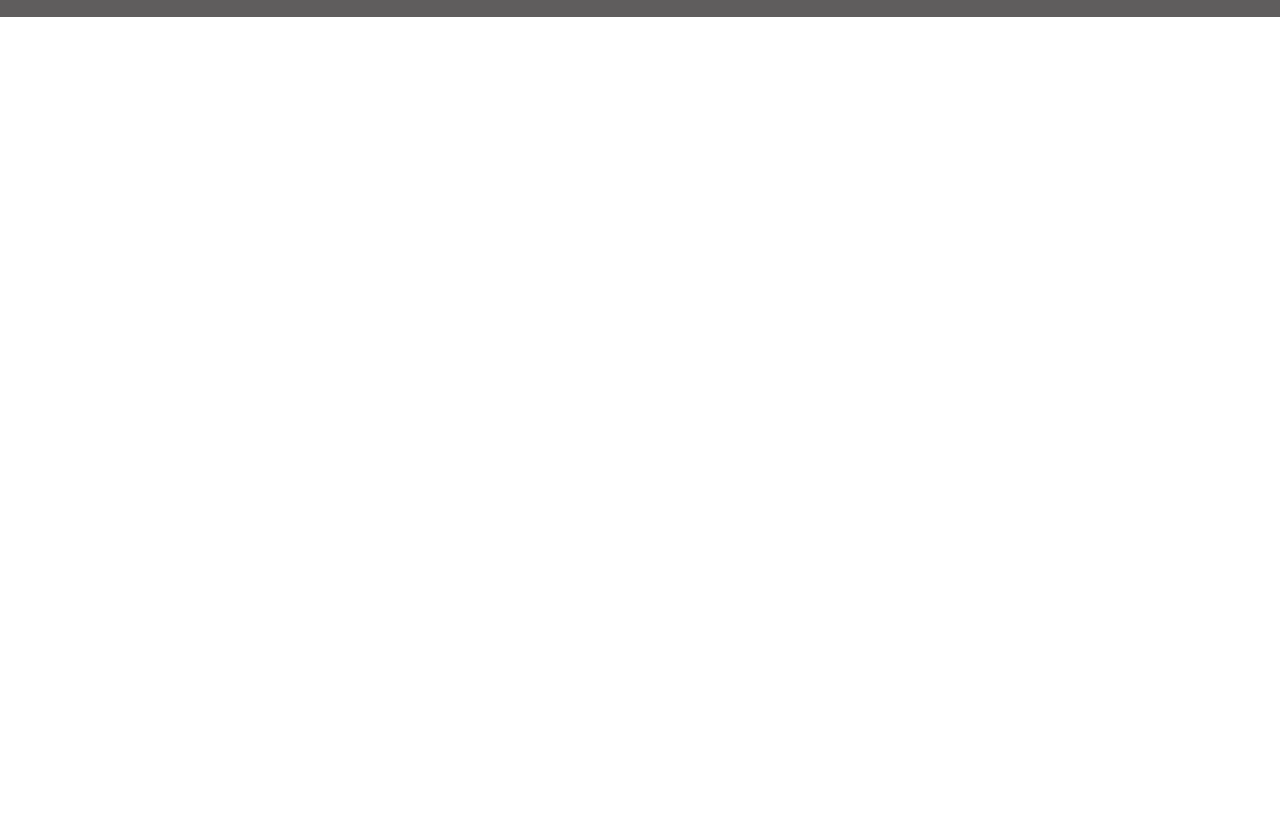
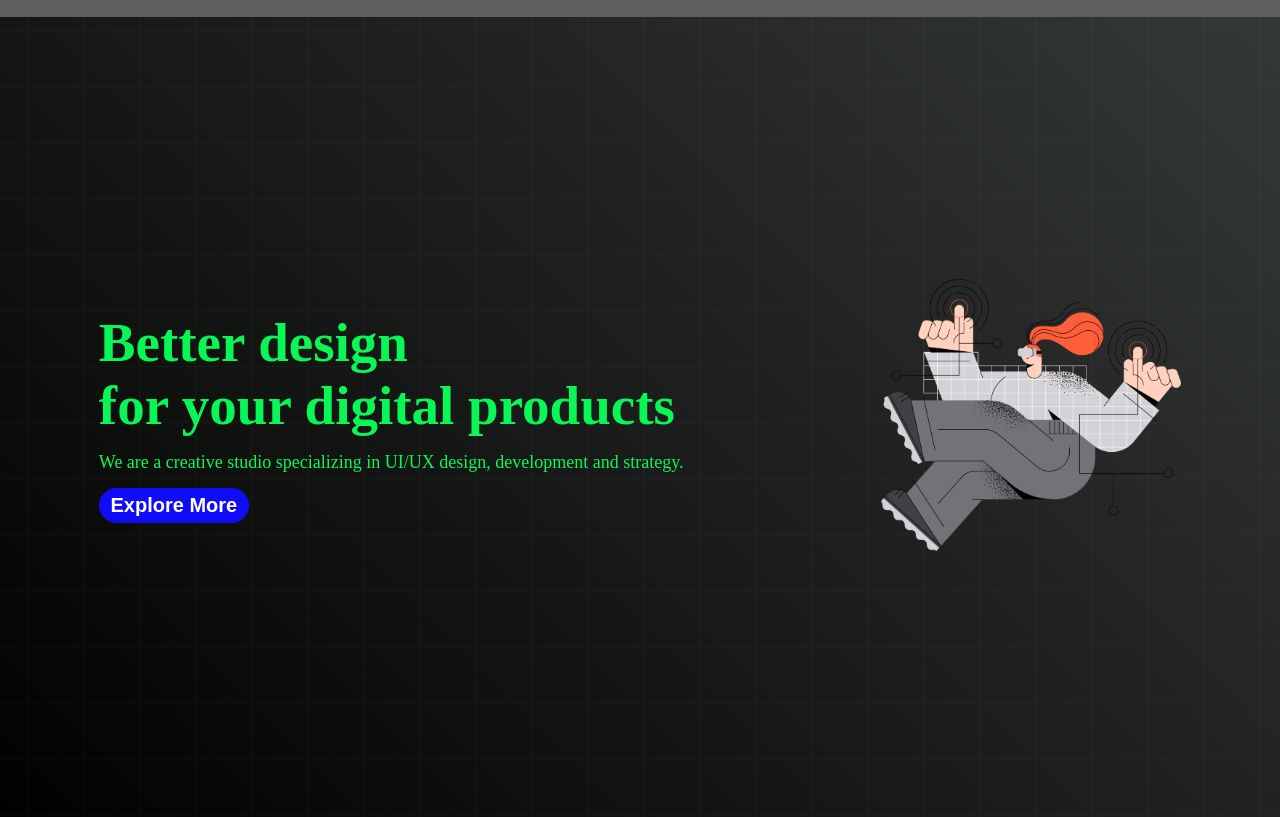
Before and after one commit to Minhaj274/practice-project1, a plain HTML site: page digital-products-b8-main/index.html in a window 1280 px wide. Shown: the part 54-871 px from the top of the page. Before the commit the page ends 800 px from the top, so only its background shows below. Drawn offline with Linux system fonts and the light colour scheme.

Commit message:
main & banner added

```diff
--- a/digital-products-b8-main/index.html
+++ b/digital-products-b8-main/index.html
@@ -8,7 +8,9 @@
 
 </head>
 <body>
+
     <header>
+        <!--this is nav bar section-->
         <nav>
             <div class="menu-container">
                 <div class="logo">
@@ -24,8 +26,34 @@
 
         </nav>
     </header>
-    <main></main>
-    <footer></footer>
+    <main>
+            <!--main & banner-->
+        <section>
+            <div class="banner-container">
+                <div class="banner-text">
+                    <h1 class="tittle">Better design <br>
+                        for your digital products</h1>
+                    <p class="description">
+                        We are a creative studio specializing in UI/UX design,
+                        development and strategy.
+                    </p>
+                    <button class="explr-btn">Explore More</button>
+                </div>
+
+                <div class="banner-photo">
+                <img class="banner-img" src="./images/banner.png" alt="">
+            </div>
+
+        </section>
+
+
+    </main>
+
+    <footer>
+
+
+
+    </footer>
 
 
 
--- a/digital-products-b8-main/style.css
+++ b/digital-products-b8-main/style.css
@@ -29,3 +29,40 @@
 .item:hover{
     color: red;
 }
+
+
+.banner-img{
+    width: 300px;
+}
+.banner-container{
+    display: flex;
+    justify-content: space-around;
+    height: 100vh;
+    align-items: center;
+    color: rgb(8, 247, 87);
+    background-image: url("./images/background.png"),
+    linear-gradient(45deg, rgb(1, 2, 0), rgb(52, 56, 55));;
+}
+.tittle{
+    font-size: 55px;
+    font-weight: bold;
+}
+.description{
+    font-size: 18px;
+    margin-top: 15px;
+    margin-bottom: 15px;
+}
+.explr-btn{
+    height: 35px;
+    width: 150px;
+    font-size: 20px;
+    border: 0px;
+    border-radius: 25px;
+    font-weight: bold;
+    background-color: rgb(16, 12, 247);
+    color: rgb(255, 255, 255);
+}
+.explr-btn:hover{
+ background-color: rgb(241, 15, 7);
+ color: rgb(4, 250, 4);
+}
```
